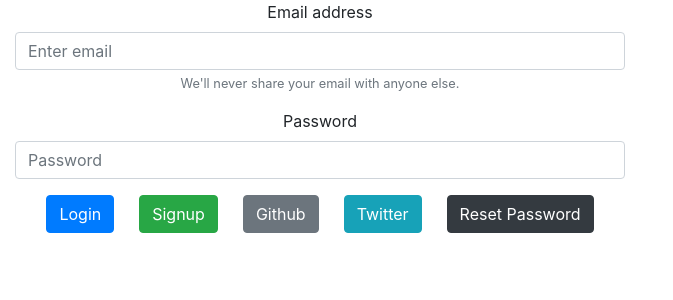
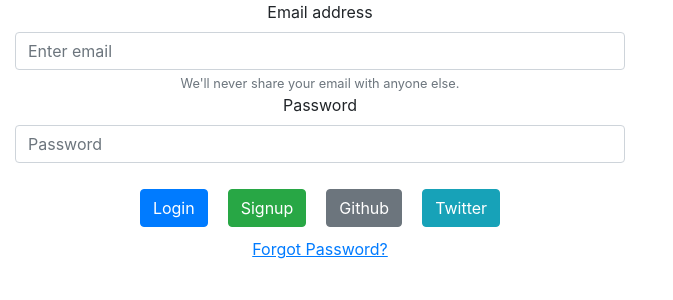
Before and after one commit to manthankumbhar/auth-demo-firebase, a React (Create React App) app: page / in a window 1280 px wide. Shown: the top 300 px of the page, without its empty margins (0-673 px from the left). Built offline with nearby package versions, Linux system fonts and the light colour scheme; no server answers.

Commit message:
UI update

```diff
--- a/src/Login.js
+++ b/src/Login.js
@@ -91,7 +91,7 @@
     return (
       <div className="col-md-6">
         <form>
-          <div className="form-group">
+          <div style={{alignItems:"center"}}>
             <label htmlFor="exampleInputEmail1">Email address</label>
             <input
               value={this.state.email}
@@ -122,38 +122,34 @@
           <button
             type="submit"
             onClick={this.login}
+            style={{ margin: "10px" }}
             className="btn btn-primary"
           >
             Login
           </button>
           <button
             onClick={this.signup}
-            style={{ marginLeft: "25px" }}
+            style={{ margin: "10px" }}
             className="btn btn-success"
           >
             Signup
           </button>
           <button
             onClick={this.signInGithub}
-            style={{ marginLeft: "25px" }}
+            style={{ margin: "10px" }}
             className="btn btn-secondary"
           >
             Github
           </button>
           <button
             onClick={this.signInTwitter}
-            style={{ marginLeft: "25px" }}
+            style={{ margin: "10px" }}
             className="btn btn-info"
           >
             Twitter
           </button>
-          <button
-            onClick={this.passwordReset}
-            style={{ marginLeft: "25px" }}
-            className="btn btn-dark"
-          >
-            Reset Password
-          </button>
+          <br />
+          <a className="a" onClick={this.passwordReset} style={{textDecoration:"underline"}}>Forgot Password?</a>
         </form>
       </div>
     );
--- a/src/index.css
+++ b/src/index.css
@@ -3,3 +3,6 @@
   padding: 0;
   font-family: sans-serif;
 }
+.a:hover{
+  color: green;
+}
```
Also changed, not shown: 1 other file (tests, documents, lock files or other folders).
